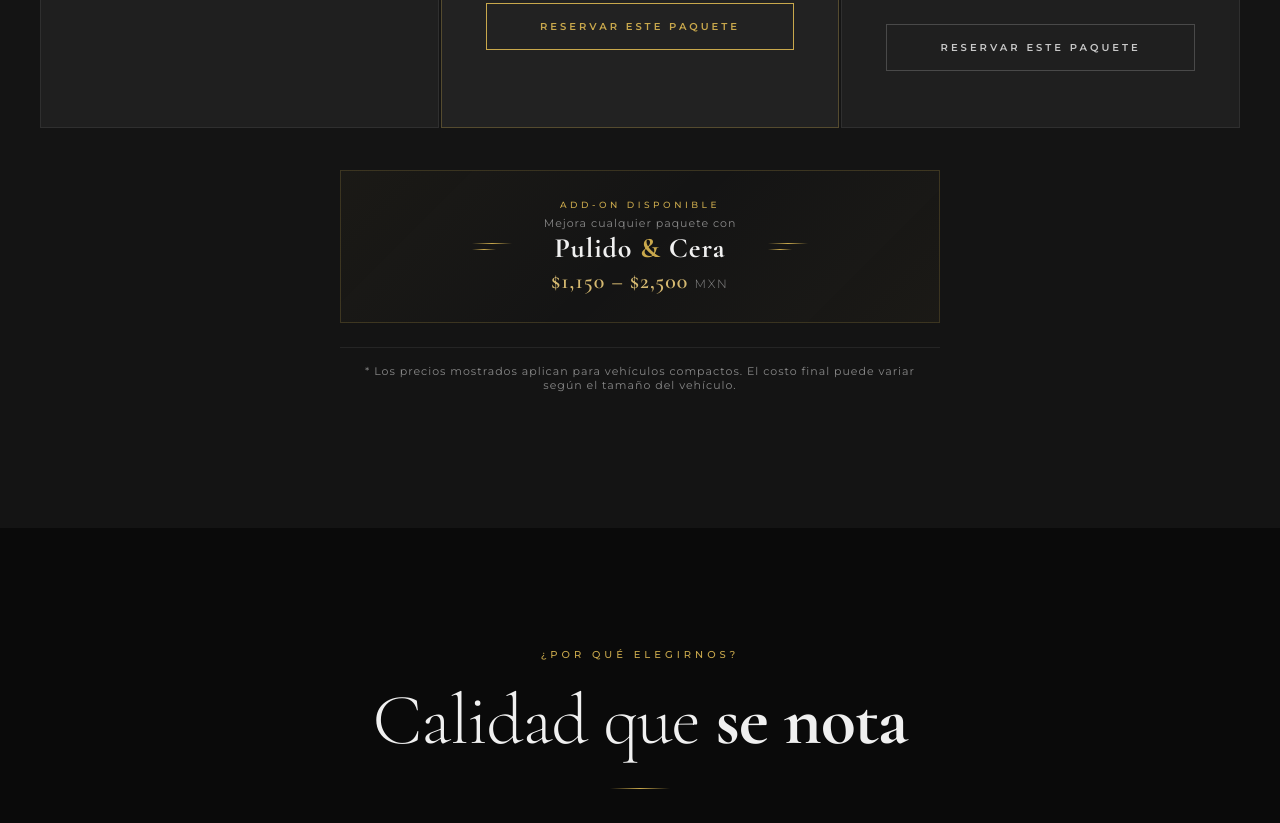
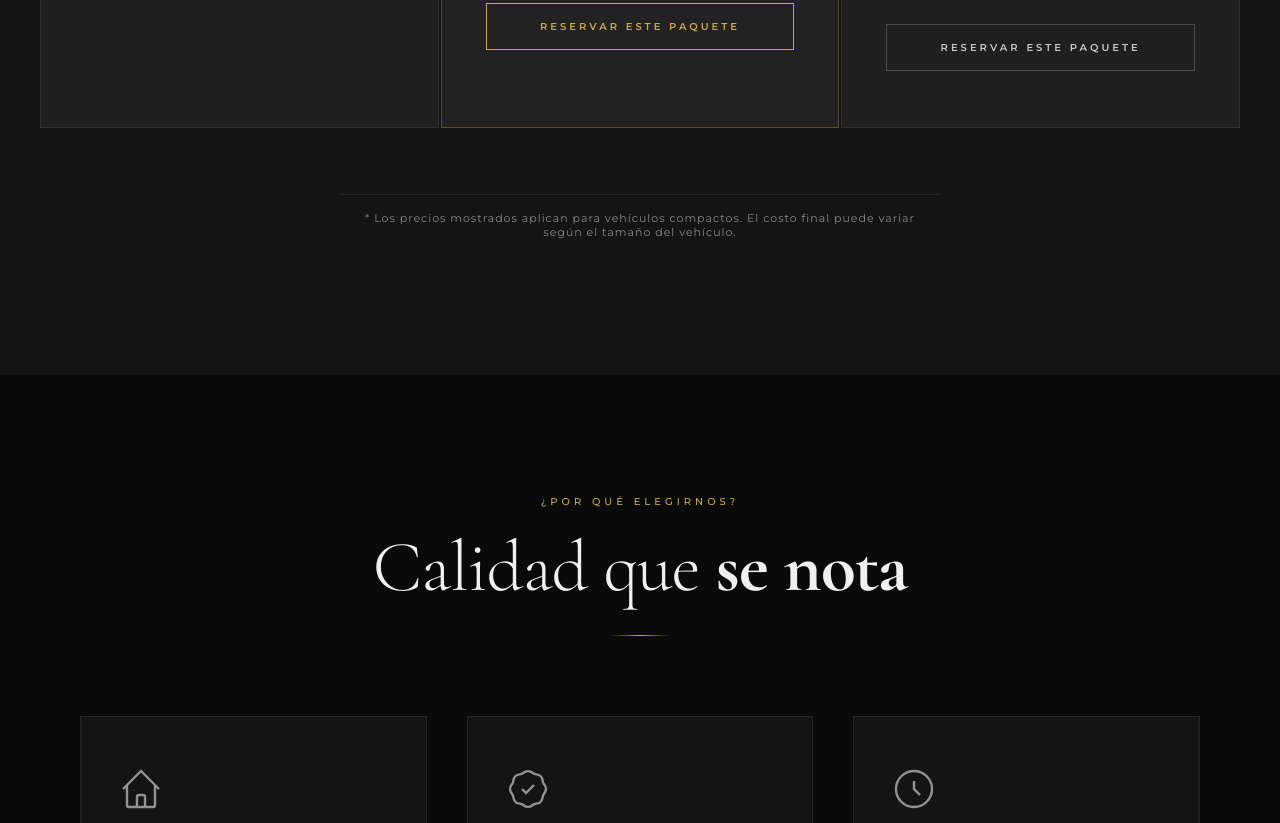
Before and after one commit to ImmacuLab/immaculab.github.io, a plain HTML site: page index.html in a window 1280 px wide. Shown: the part 1697-2520 px from the top of the page. Drawn offline with nearby package versions, Linux system fonts and the light colour scheme.

Commit message:
Update index.html

```diff
--- a/index.html
+++ b/index.html
@@ -118,25 +118,10 @@
 
       <!-- Extra encerado y pulido -->
       <div class="packages-extra-note">
-        <div class="extra-inner">
-          <div class="extra-lines">
-            <span></span><span></span>
-          </div>
-          <div class="extra-content">
-            <p class="extra-tag">Add-on disponible</p>
-            <p class="extra-text">Mejora cualquier paquete con</p>
-            <p class="extra-highlight">Pulido <em>&</em> Cera</p>
-            <p class="extra-price">$1,150 – $2,500 <span>MXN</span></p>
-          </div>
-          <div class="extra-lines">
-            <span></span><span></span>
-          </div>
-        </div>
-        <!-- DISCLAIMER movido fuera del extra-inner -->
-        <p class="packages-disclaimer">
-          * Los precios mostrados aplican para vehículos compactos. El costo final puede variar según el tamaño del vehículo.
-        </p>
-      </div>
+  <p class="packages-disclaimer">
+    * Los precios mostrados aplican para vehículos compactos. El costo final puede variar según el tamaño del vehículo.
+  </p>
+</div>
 
     </div>
   </div>
```
